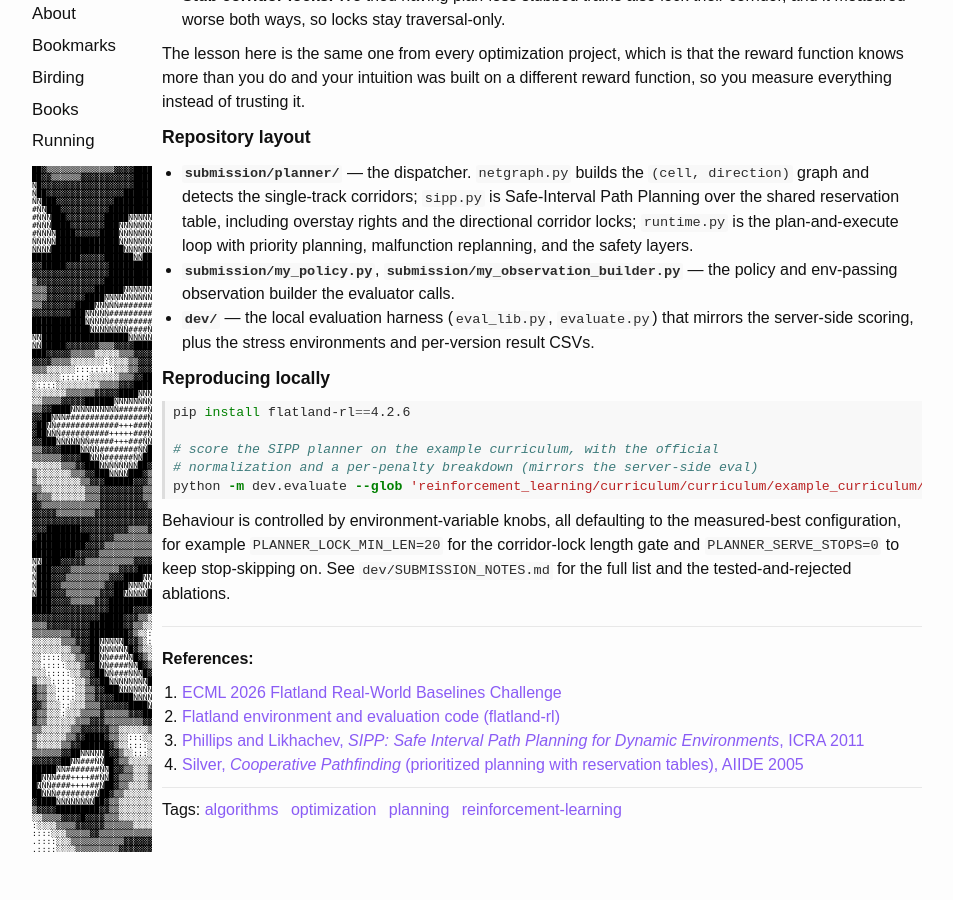
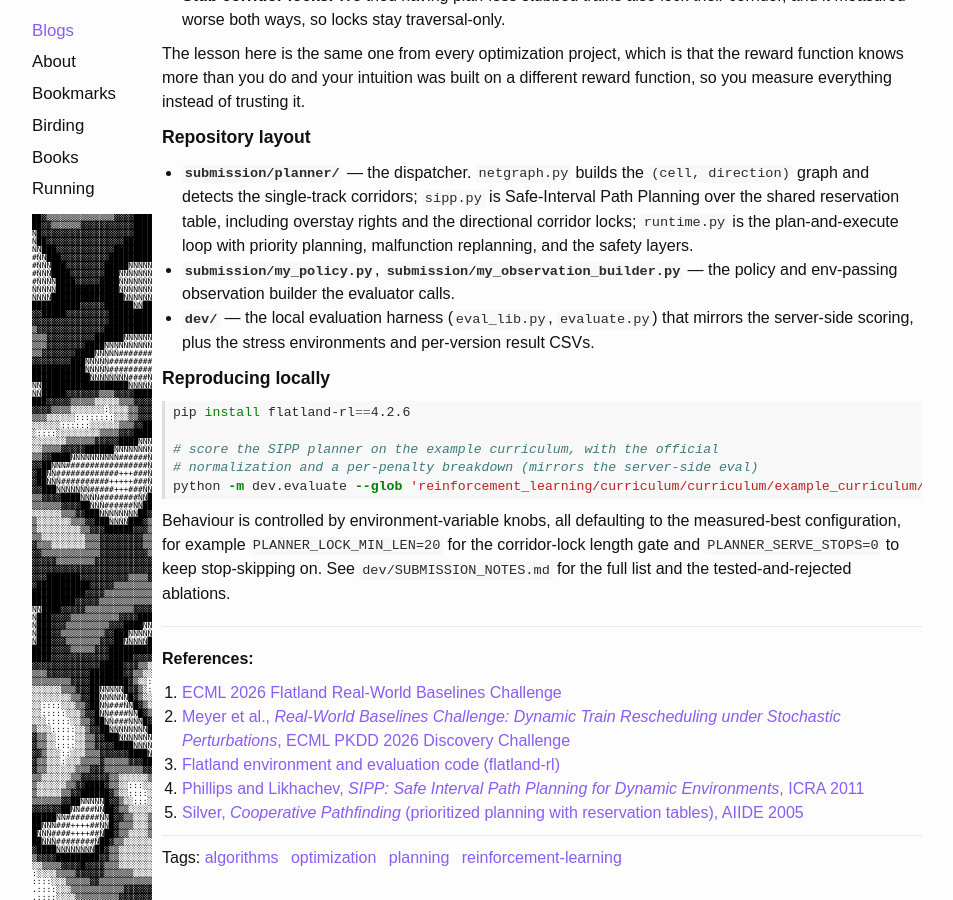
Before and after one commit to darshanmakwana412/darshanmakwana412.github.io, a Jekyll site: the page built from _posts/2026-08-15-flatland-sipp-dispatcher.md, in a window 1280 px wide and 900 px high, scrolled down 16232 px. Shown: the whole window, without its empty margins (163-1116 px from the left). Built offline with Jekyll 4.4.1, drawn with Linux system fonts in a browser that asks for light colours; before the commit the page ends 17084 px from its top, so only the background shows below that.

Commit message:
updating some results on the ECML PKDD

```diff
--- a/_posts/2026-08-15-flatland-sipp-dispatcher.md
+++ b/_posts/2026-08-15-flatland-sipp-dispatcher.md
@@ -315,6 +315,7 @@
 
 **References:**
 1. [ECML 2026 Flatland Real-World Baselines Challenge](https://competition.flatland.cloud)
-2. [Flatland environment and evaluation code (flatland-rl)](https://github.com/flatland-association/flatland-rl)
-3. [Phillips and Likhachev, *SIPP: Safe Interval Path Planning for Dynamic Environments*, ICRA 2011](https://www.cs.cmu.edu/~maxim/files/sipp_icra11.pdf)
-4. [Silver, *Cooperative Pathfinding* (prioritized planning with reservation tables), AIIDE 2005](https://www.davidsilver.uk/wp-content/uploads/2020/03/coop-path-AIIDEo5.pdf)
+2. [Meyer et al., *Real-World Baselines Challenge: Dynamic Train Rescheduling under Stochastic Perturbations*, ECML PKDD 2026 Discovery Challenge](https://flatland-association.github.io/flatland-book/_downloads/348b3e1efb2f66fc5a39bc6a33d6d56d/Real_World_Baselines_Challenge__Dynamic_Train_Rescheduling_under_Stochastic_Perturbations.pdf)
+3. [Flatland environment and evaluation code (flatland-rl)](https://github.com/flatland-association/flatland-rl)
+4. [Phillips and Likhachev, *SIPP: Safe Interval Path Planning for Dynamic Environments*, ICRA 2011](https://www.cs.cmu.edu/~maxim/files/sipp_icra11.pdf)
+5. [Silver, *Cooperative Pathfinding* (prioritized planning with reservation tables), AIIDE 2005](https://www.davidsilver.uk/wp-content/uploads/2020/03/coop-path-AIIDEo5.pdf)
```
Also changed, not shown: 2 other files.
